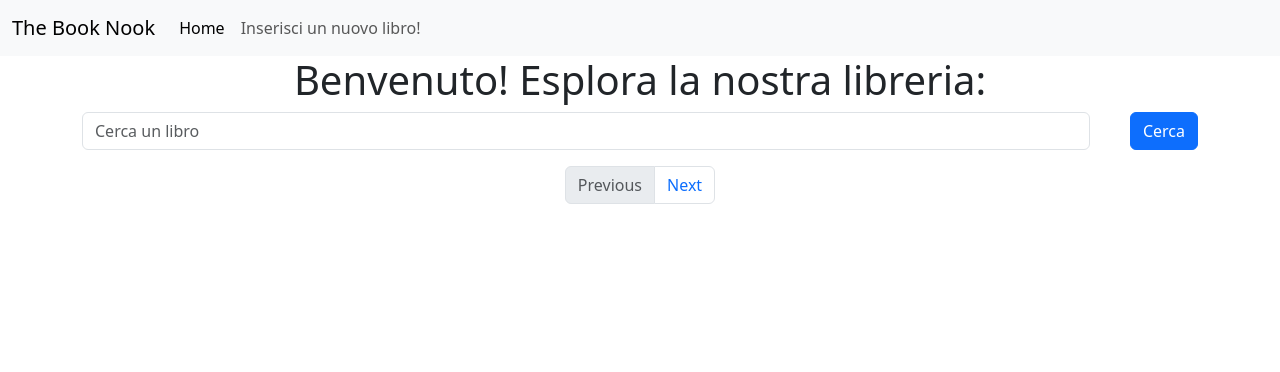
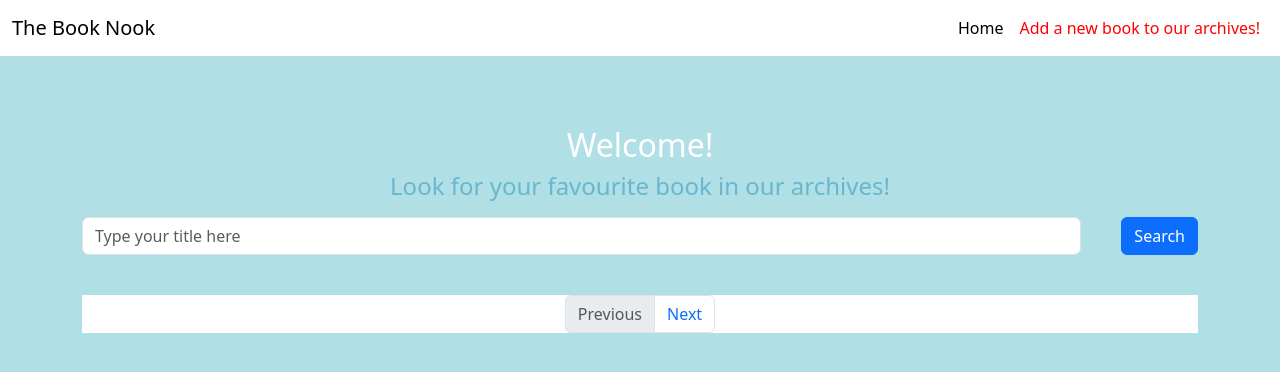
Before and after one commit to dama-p/BE-S1-L5, a PHP site: page /index.php in a window 1280 px wide. Shown: the top 372 px of the page. Run offline with PHP 8.4, Linux system fonts and the light colour scheme; data that the repository does not hold is empty.

Commit message:
More Styling

```diff
--- a/edit.php
+++ b/edit.php
@@ -9,6 +9,8 @@ $row = $stmt->fetch();
 
 
 include __DIR__ . '/includes/initial.php'; ?>
+
+<div style="max-width: 70%;" class="mx-auto">
 
 <h1 class="text-center">Edit</h1>
 
@@ -36,6 +38,6 @@ include __DIR__ . '/includes/initial.php'; ?>
     </div>
     <button type="submit" class="btn btn-primary">Save changes</button>
 </form>
-
+</div>
 
 <?php include __DIR__ . '/includes/end.php';
--- a/includes/initial.php
+++ b/includes/initial.php
@@ -6,24 +6,53 @@
     <meta name="viewport" content="width=device-width, initial-scale=1.0">
     <title>Libri</title>
     <link href="https://cdn.jsdelivr.net/npm/bootstrap@5.3.3/dist/css/bootstrap.min.css" rel="stylesheet" integrity="sha384-QWTKZyjpPEjISv5WaRU9OFeRpok6YctnYmDr5pNlyT2bRjXh0JMhjY6hW+ALEwIH" crossorigin="anonymous">
+    <link rel="stylesheet" href="style.css">
     <script src="https://cdn.jsdelivr.net/npm/bootstrap@5.3.3/dist/js/bootstrap.bundle.min.js" integrity="sha384-YvpcrYf0tY3lHB60NNkmXc5s9fDVZLESaAA55NDzOxhy9GkcIdslK1eN7N6jIeHz" crossorigin="anonymous" defer></script>
+
+
+
+<style>
+*, ::after, ::before {
+    padding: 0;
+    margin: 0;
+    box-sizing: border-box;
+}
+
+body {
+    background-color: #B0DFE6;
+}
+
+nav {
+  background-color: #ffffff;
+}
+
+.container {
+  margin-top: 70px;
+}
+
+.title {
+  color: #69B6CE;
+}
+
+</style>
+
 </head>
 
 <body>
 
-<nav class="navbar navbar-expand-lg bg-light">
+<nav class="navbar navbar-expand-md">
   <div class="container-fluid">
     <button class="navbar-toggler" type="button" data-bs-toggle="collapse" data-bs-target="#navbarTogglerDemo01" aria-controls="navbarTogglerDemo01" aria-expanded="false" aria-label="Toggle navigation">
       <span class="navbar-toggler-icon"></span>
     </button>
     <div class="collapse navbar-collapse" id="navbarTogglerDemo01">
-      <a class="navbar-brand" href="#">The Book Nook</a>
-      <ul class="navbar-nav me-auto mb-2 mb-lg-0">
+      <a class="navbar-brand" href="/FSD%20IFOA/BE-S1-L5/index.php/">The Book Nook</a>
+      <ul class="navbar-nav ms-auto mb-2 mb-lg-0">
         <li class="nav-item">
           <a class="nav-link active" aria-current="page" href="/FSD%20IFOA/BE-S1-L5/index.php/">Home</a>
         </li>
         <li class="nav-item">
-          <a class="nav-link" href="/FSD%20IFOA/BE-S1-L5/form.php">Inserisci un nuovo libro!</a>
+          <a class="nav-link" href="/FSD%20IFOA/BE-S1-L5/form.php" style="color: red">Add a new book to our archives!</a>
         </li>
 
       </ul>
--- a/index.php
+++ b/index.php
@@ -36,14 +36,15 @@ include __DIR__ . '/includes/initial.php';
 ?>
 
 
-    <h1 class="text-center">Benvenuto! Esplora la nostra libreria:</h1>
+    <h2 class="text-center text-white">Welcome!</h2>
+    <h4 class="text-center title mb-3">Look for your favourite book in our archives!</h4>
 
     <form class="row gap-3">
         <div class="col">
-            <input type="text" name="search" class="form-control" placeholder="Cerca un libro">
+            <input type="text" name="search" class="form-control" placeholder="Type your title here">
         </div>
         <div class="col-auto">
-            <button type="submit" class="btn btn-primary mb-3">Cerca</button>
+            <button type="submit" class="btn btn-primary mb-3">Search</button>
         </div>
     </form>
 
@@ -54,16 +55,35 @@ include __DIR__ . '/includes/initial.php';
     <div class="row justify-content-center"><?php
         foreach ($books as $row) { ?>
 
-<div class="card col-5 col-md-3 col-lg-2 m-3">
-  <img  src="<?= $row['cover'] ?>" class="card-img-top" alt="...">
-  <div class="card-body">
-    <h5 class="card-title"><?=  "$row[titolo]" ?></h5>
+<div class="card col-5 col-md-3 col-lg-2 m-3 d-flex flex-column pt-2">
+
+<img  src="<?= $row['cover'] ?>" class="card-img-top img-fluid" alt="cover" style="height:270px">
+
+<div class="card-body d-flex flex-column">
+
+<h5 class="card-title"><?=  "$row[titolo]" ?></h5>
     <p class="card-text"><?=  "$row[autore] " ?></p>
     <p class="card-text"><?=  "$row[genere] - $row[anno_pubblicazione] " ?></p>
-    <a href="/FSD%20IFOA/BE-S1-L5/dettagli.php?id=<?= $row['id'] ?>" class="btn btn-primary">Details</a>
+
+<div class="row gap-2 mt-auto"> <div class="col d-flex justify-content-around">
+
+<a href="/FSD%20IFOA/BE-S1-L5/dettagli.php?id=<?= $row['id'] ?>" class="btn btn-primary">Details</a>
     <a href="/FSD%20IFOA/BE-S1-L5/edit.php?id=<?= $row['id'] ?>" class="btn btn-warning">Edit</a>
-                <a href="/FSD%20IFOA/BE-S1-L5/elimina.php?id=<?= $row['id'] ?>" class="btn btn-danger">Delete</a>
+
+        </div>
+
+        <div class="col-12 d-flex justify-content-center">
+
+        <a href="/FSD%20IFOA/BE-S1-L5/elimina.php?id=<?= $row['id'] ?>" class="btn btn-danger">Delete</a>
+
+        </div>
+
+    </div>
+
   </div>
+
+
+
 </div>
 
             <?php
@@ -72,7 +92,7 @@ include __DIR__ . '/includes/initial.php';
 
 
     <nav>
-    <ul class="pagination justify-content-center">
+    <ul class="pagination justify-content-center mt-4">
             <li class="page-item<?= $page == 1 ? ' disabled' : '' ?>">
                 <a
                     class="page-link"
```
Also changed, not shown: dettagli.php (+6 -10 lines).
